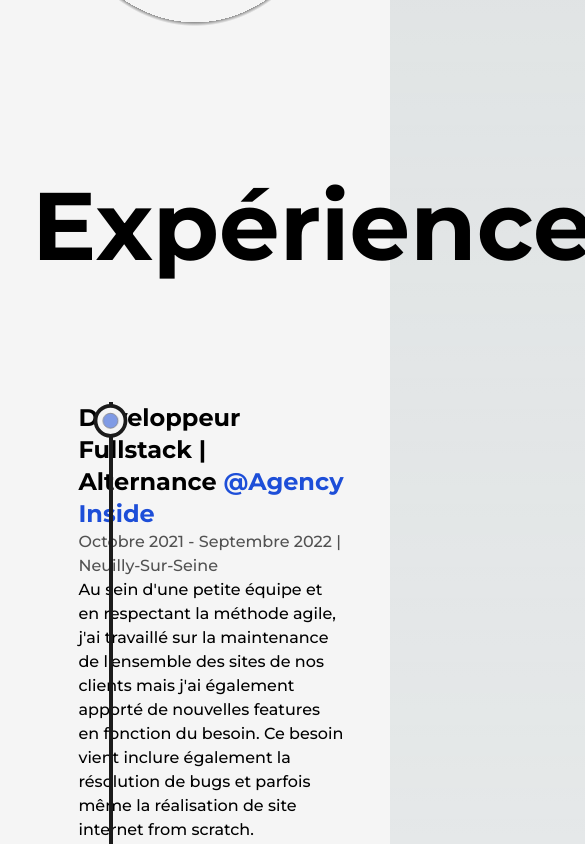
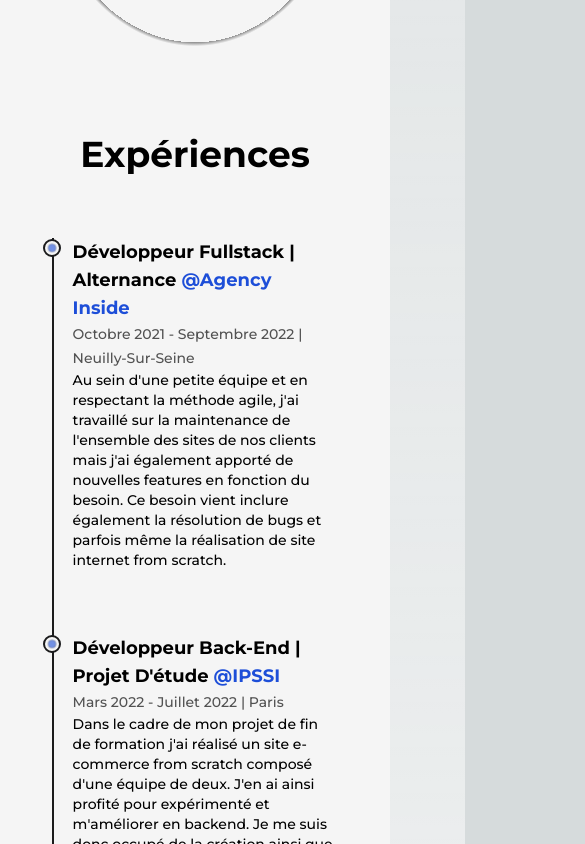
Before and after one commit to Sladriix-dev/portfolio_v2, a Next.js app: page /about in a window 390 px wide. Shown: the part 2100-2944 px from the top of the page, 585 px wide, since content can reach past the window. Built offline with nearby package versions, Linux system fonts and the light colour scheme.

Commit message:
ADD about page full responsive

```diff
--- a/components/Education.jsx
+++ b/components/Education.jsx
@@ -7,7 +7,7 @@
   return (
     <li
       ref={ref}
-      className="my-8 first:mt-0 last:mb-0 w-[60%] mx-auto flex flex-col items-center justify-between"
+      className="my-8 first:mt-0 last:mb-0 w-[60%] mx-auto flex flex-col items-center justify-between md:w-[80%]"
     >
       <LiIcon reference={ref} />
       <motion.div
@@ -15,11 +15,11 @@
         whileInView={{ y: 0 }}
         transition={{ duration: 0.5, type: "spring" }}
       >
-        <h3 className="capitalize font-bold text-2xl">{type}</h3>
-        <span className="capitalize font-medium text-dark/75 dark:text-light/75">
+        <h3 className="capitalize font-bold text-2xl sm:text-xl xs:text-lg">{type}</h3>
+        <span className="capitalize font-medium text-dark/75 dark:text-light/75 xs:text-sm">
           {time} | {place}
         </span>
-        <p className="font-medium w-full">{info}</p>
+        <p className="font-medium w-full md:text-sm">{info}</p>
       </motion.div>
     </li>
   );
@@ -33,15 +33,15 @@
   });
   return (
     <div className="my-36">
-      <h2 className="font-bold text-8xl mb-32 w-full text-center">
+      <h2 className="font-bold text-8xl mb-32 w-full text-center md:text-6xl xs:text-4xl md:mb-16">
         Formations
       </h2>
-      <div ref={ref} className="w-[75%] mx-auto relative">
+      <div ref={ref} className="w-[75%] mx-auto relative lg:w-[90%] md:w-full">
         <motion.div
           style={{ scaleY: scrollYProgress }}
-          className="absolute left-9 top-0 w-[4px] h-full bg-dark origin-top dark:bg-light"
+          className="absolute left-9 top-0 w-[4px] h-full bg-dark origin-top dark:bg-light md:w-[2px] md:left-[30px] xs:left-[20px]"
         />
-        <ul className="w-full flex flex-col items-start justify-between ml-4">
+        <ul className="w-full flex flex-col items-start justify-between ml-4 xs:ml-2">
           <Details
             type="Bachelor Développeur Fullstack & DevOps"
             time="septembre 2022 - septembre 2023"
--- a/components/Experience.jsx
+++ b/components/Experience.jsx
@@ -7,7 +7,7 @@
   return (
     <li
       ref={ref}
-      className="my-8 first:mt-0 last:mb-0 w-[60%] mx-auto flex flex-col items-center justify-between"
+      className="my-8 first:mt-0 last:mb-0 w-[60%] mx-auto flex flex-col items-center justify-between md:w-[80%]"
     >
       <LiIcon reference={ref} />
       <motion.div
@@ -15,7 +15,7 @@
         whileInView={{ y: 0 }}
         transition={{ duration: 0.5, type: "spring" }}
       >
-        <h3 className="capitalize font-bold text-2xl">
+        <h3 className="capitalize font-bold text-2xl sm:text-xl xs:text-lg">
           {position}&nbsp;
           <a
             href={companyLink}
@@ -25,10 +25,10 @@
             @{company}
           </a>
         </h3>
-        <span className="capitalize font-medium text-dark/75 dark:text-light/75">
+        <span className="capitalize font-medium text-dark/75 dark:text-light/75 xs:text-sm">
           {time} | {address}
         </span>
-        <p className="font-medium w-full">{work}</p>
+        <p className="font-medium w-full md:text-sm">{work}</p>
       </motion.div>
     </li>
   );
@@ -41,16 +41,16 @@
     offset: ["start end", "center start"],
   });
   return (
-    <div className="my-36">
-      <h2 className="font-bold text-8xl mb-32 w-full text-center">
+    <div className="my-20">
+      <h2 className="font-bold text-8xl mb-32 w-full text-center md:text-6xl xs:text-4xl md:mb-16">
         Expériences
       </h2>
-      <div ref={ref} className="w-[75%] mx-auto relative">
+      <div ref={ref} className="w-[75%] mx-auto relative lg:w-[90%] md:w-full">
         <motion.div
           style={{ scaleY: scrollYProgress }}
-          className="absolute left-9 top-0 w-[4px] h-full bg-dark origin-top dark:bg-light"
+          className="absolute left-9 top-0 w-[4px] h-full bg-dark origin-top dark:bg-light md:w-[2px] md:left-[30px] xs:left-[20px]"
         />
-        <ul className="w-full flex flex-col items-start justify-between ml-4">
+        <ul className="w-full flex flex-col items-start justify-between ml-4 xs:ml-2">
           <Details
             position="Développeur fullstack | Alternance"
             company="Agency Inside"
--- a/components/LiIcon.jsx
+++ b/components/LiIcon.jsx
@@ -8,7 +8,7 @@
   });
   return (
     <figure className="absolute left-0 stroke-dark dark:stroke-light">
-      <svg className="-rotate-90" width="75" height="75" viewBox="0 0 100 100">
+      <svg className="-rotate-90 md:w-[60px] md:h-[60px] xs:w-[40px] xs:h-[40px]" width="75" height="75" viewBox="0 0 100 100">
         <circle
           cx="75"
           cy="50"
--- a/components/Skills.jsx
+++ b/components/Skills.jsx
@@ -18,7 +18,7 @@
 const Skills = () => {
   return (
     <>
-      <h2 className="font-bold text-8xl mt-36 w-full text-center md:text-6xl md:mt-16">
+      <h2 className="font-bold mb-5 text-8xl mt-36 w-full text-center md:text-6xl md:mt-16">
         Compétences
       </h2>
       <div className="w-full h-screen relative flex items-center justify-center rounded-full bg-circularLight dark:bg-circularDark lg:h-[80vh] sm:h-[50vh] xs:h-[50vh] lg:bg-circularLightLg lg:dark:bg-circularDarkLg md:bg-circularLightMd md:dark:bg-circularDarkMd sm:bg-circularLightSm sm:dark:bg-circularDarkSm">
```
